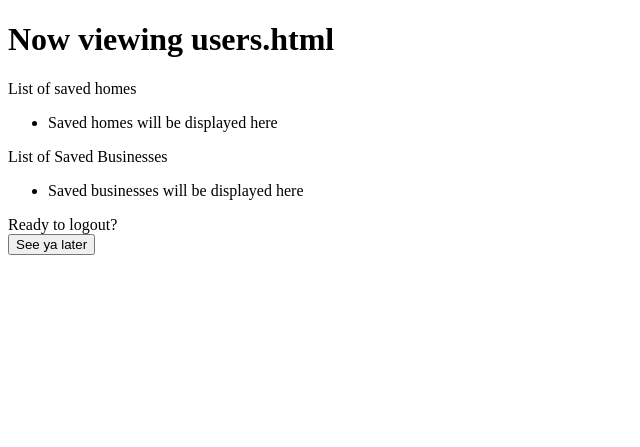
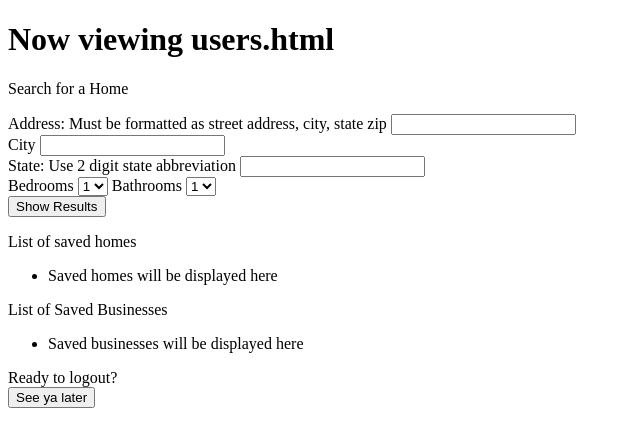
Before and after one commit to Swalvesam/Capstone_Project, a Flask app: page /users in a window 1280 px wide. Shown: the top 447 px of the page, without its empty margins (0-640 px from the left). Run offline with Flask 2, Linux system fonts and the light colour scheme.

Commit message:
Users able to search for home and simple search results are listed

```diff
--- a/server.py
+++ b/server.py
@@ -7,6 +7,9 @@ from flask_login import LoginManager, login_user, login_required, logout_user
 from flask import (Flask, render_template, request, flash, session,
                    redirect)
 import jinja2
+
+#for API requests
+import requests, json
 
 from model import connect_to_db, User, db
 
@@ -76,6 +79,12 @@ def new_user():
 
         return redirect("/users")
 
+@app.route("/logout")
+def logout():
+    """Allows user to log out"""
+    logout_user()
+    return redirect("/")
+
 
 @app.route('/users')
 def users():
@@ -83,10 +92,41 @@ def users():
 
     return render_template('users.html')
 
-@app.route("/logout")
-def logout():
-    logout_user()
-    return redirect("/")
+@app.route('/home_search', methods=["GET", "POST"])
+def home_search():
+    """Allows users to search for homes for sale"""
+
+    URL = "https://realty-mole-property-api.p.rapidapi.com/saleListings"
+
+    HEADERS = {
+    'x-rapidapi-key': "facca4055emshcb21e87d3c94e12p19e6c5jsn13f7b8426702",
+    'x-rapidapi-host': "realty-mole-property-api.p.rapidapi.com"
+    }
+
+    address = request.form.get("street_address")
+    city = request.form.get("city")
+    state = request.form.get("state")
+    bedrooms = request.form.get("bedrooms")
+    bathrooms = request.form.get("bathrooms")
+
+    querystring = {"bedrooms":bedrooms,
+                    "bathrooms": bathrooms,
+                    "city": city,
+                    "state": state}
+
+
+    response = requests.request("GET", URL, headers=HEADERS, params=querystring)
+
+    data = json.loads(response.content)
+
+    for d in data:
+        print("*"* 20)
+        print(d["rawAddress"])
+        print("*" * 20)
+
+
+    return render_template('homes.html', data=data)
+
 
 @app.route('/homes')
 def homes():
@@ -100,16 +140,7 @@ def homes():
 
 #     return render_template('/businesses.html')
 
-# @app.route('/maps')
-# def maps():
-#     """View homes and businesses on map"""
-
-#     return render_template('/maps.html')
 
 if __name__ == "__main__":
     connect_to_db(app)
     app.run(debug=True, host='0.0.0.0')
-
-
-
-# Hi, Im in Malala C, I'm getting a NameError User not defined
--- a/templates/users.html
+++ b/templates/users.html
@@ -10,6 +10,33 @@
     {% endif %}
 </h2>
 
+<p>Search for a Home
+    <form action=/home_search method="POST">
+    <label>Address: Must be formatted as street address, city, state zip  </label>
+    <input type="text" name="street_address"><br>
+    <label>City</label> <input type="text" name="city"> <br>
+    <label>State: Use 2 digit state abbreviation</label> <input type="text"  name="state"><br>
+    <label>Bedrooms</label>
+        <select name="bedrooms">
+            <option value="1">1</option>
+            <option value="2">2</option>
+            <option value="3">3</option>
+            <option value="4">4</option>
+            <option value="5">5</option>
+        </select>
+    <label>Bathrooms</label>
+        <select name="bathrooms">
+            <option value="1">1</option>
+            <option value="2">2</option>
+            <option value="3">3</option>
+            <option value="4">4</option>
+            <option value="5">5</option>
+        </select> <br>
+    <button type="submit" name="home_results">Show Results</button>
+    </form>
+
+
+</p>
 <b1>List of saved homes</b1>
 <ul>
     <li>Saved homes will be displayed here</li>
```
Also changed, not shown: templates/homes.html (+10 -1 lines).
